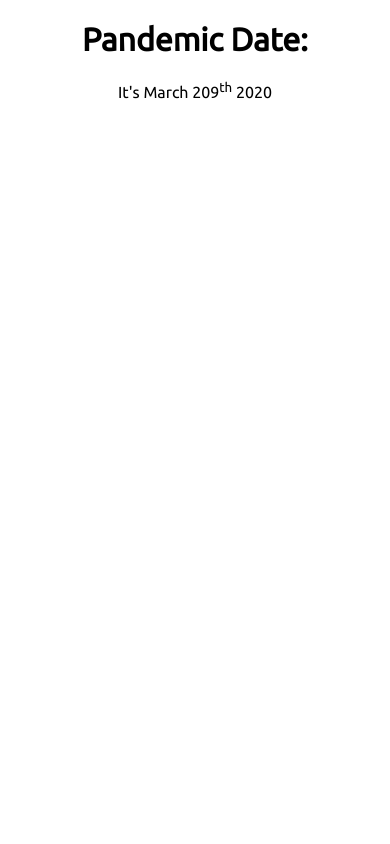
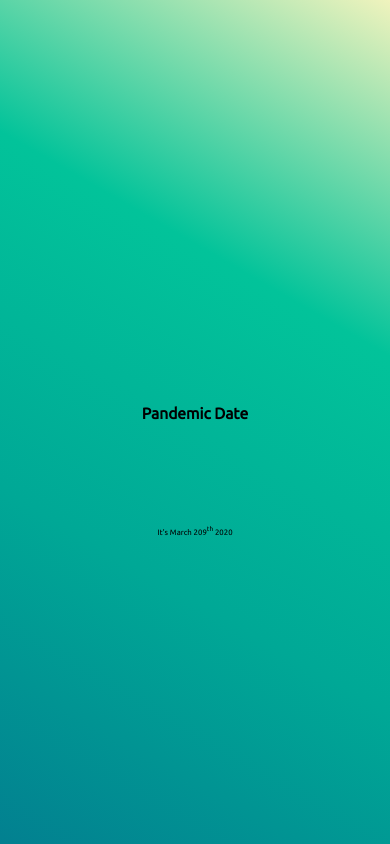
Before and after one commit to rwhwebster/pandemic-date, a plain HTML site: page index.html in a window 390 px wide. Drawn offline with Linux system fonts and the light colour scheme.

Commit message:
Made content positioning responsive

```diff
--- a/index.html
+++ b/index.html
@@ -11,13 +11,15 @@
     </head>
 
     <body>
-        <h1>Pandemic Date:</h1>
+        <section>
+            <h1>Pandemic Date</h1>
 
-        <div id="daydiv">
-            <div>
-                <span class="days"></span>
+            <div id="daydiv">
+                <div>
+                    <span class="days"></span>
+                </div>
             </div>
-        </div>
+        </section>
     </body>
 
 </html>
--- a/src/main.js
+++ b/src/main.js
@@ -1,4 +1,3 @@
-
 const marchFirst = '2020-03-01';
 
 function daysElapsed(startDate){
--- a/src/styles.css
+++ b/src/styles.css
@@ -1,6 +1,28 @@
 body{
+    margin: auto;
     text-align: center;
-    background: #ffffff;
-  font-family: 'Ubuntu', sans-serif;;
-  font-weight: 100;
+    background-image: linear-gradient(30deg, #028090, #00A896, #02C39A, #F0F3BD);
+    background-repeat: no-repeat;
+    font-family: 'Ubuntu', sans-serif;
+    font-weight: 500;
 }
+
+html {height: 100%;}
+
+section {
+    padding: 1em;
+    position: absolute;
+    top: 50%;
+    left: 50%;
+    margin-right: -50%;
+    transform: translate(-50%, -50%);
+}
+
+h1 {
+    font-size: 4vw;
+    padding: 10vh;
+}
+
+.days {
+    font-size: 2vw;
+}
```
